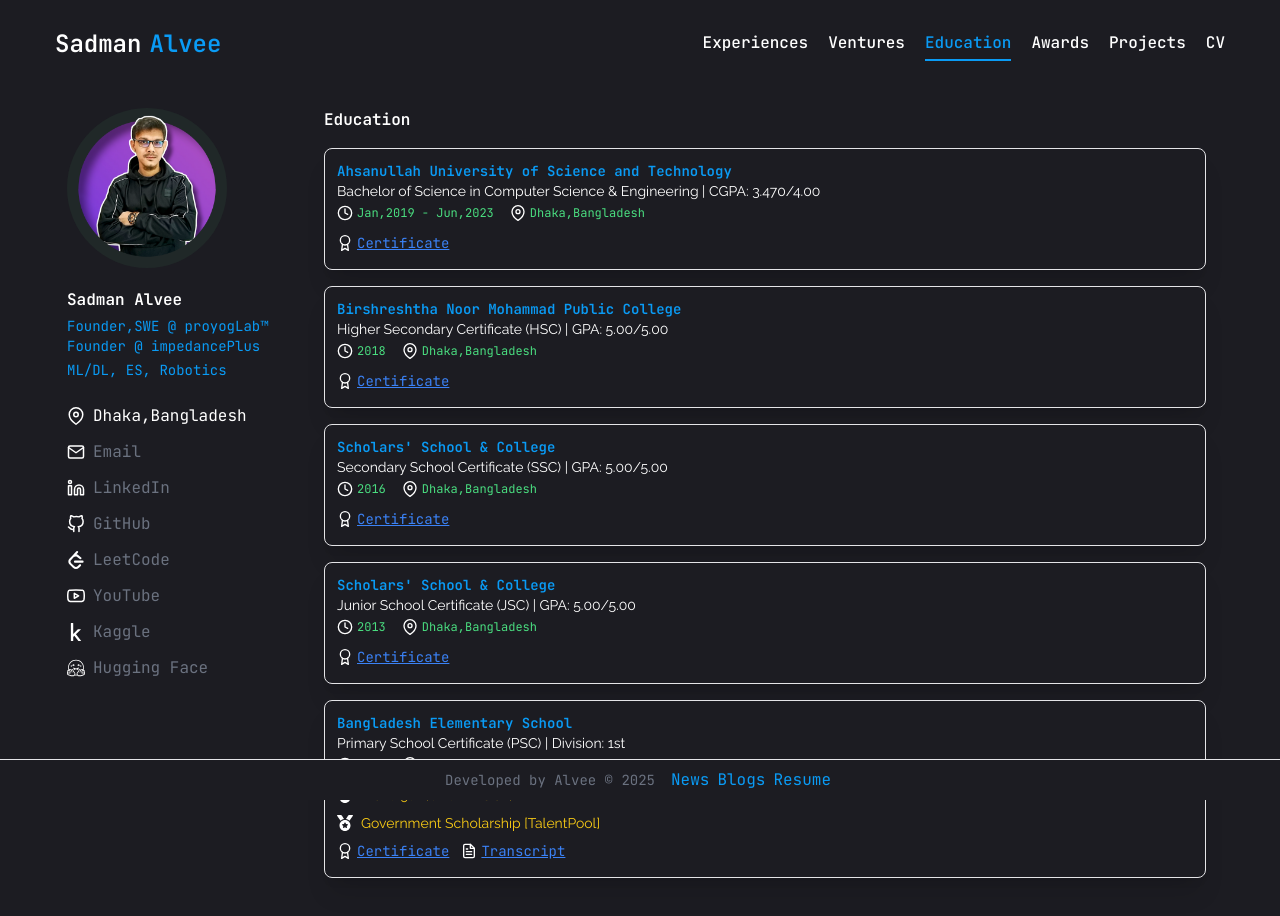
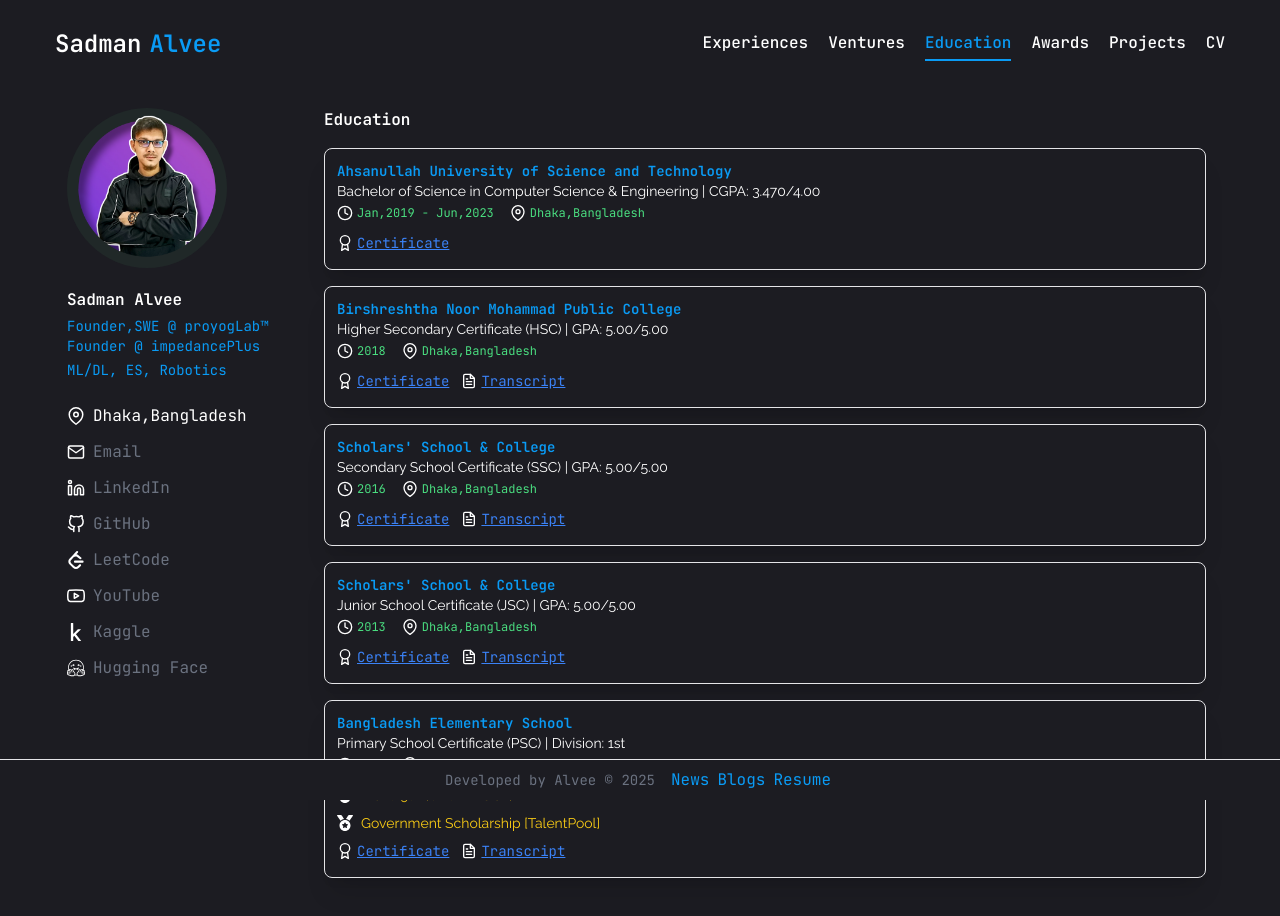
Before and after one commit to pointer2Alvee/website-portfolio-alvee, a Next.js app: page /education in a window 1280 px wide. Shown: the top 916 px of the page. Built offline with nearby package versions, Linux system fonts and the light colour scheme.

Commit message:
#21, Edducation HSC original certificate uploaded

```diff
--- a/app/education/page.jsx
+++ b/app/education/page.jsx
@@ -25,8 +25,8 @@
     degree: "Higher Secondary Certificate (HSC)",
     cgpa: "GPA: 5.00/5.00",
     duration: "2018",
-    certificateLink: "https://drive.google.com/file/d/1U-bVxLPmc1NCuLE-vpsbCfnNTEXOa3gZ/view?usp=drive_link",
-    /*transcriptLink: "https://drive.google.com/file/d/1EC-kwO5TLtFDPv99hdbutkXGom8Hu0uF/view?usp=drive_link",*/
+    certificateLink: "https://drive.google.com/file/d/1_2Wg-TRYo03fqBj2LAaZKTJ4K4B-mexq/view?usp=sharing",
+    transcriptLink: "https://drive.google.com/file/d/1EC-kwO5TLtFDPv99hdbutkXGom8Hu0uF/view?usp=drive_link",
     awardsOne: "",
     awardsTwo : ""
   },
@@ -39,7 +39,7 @@
     cgpa: "GPA: 5.00/5.00",
     duration: "2016",
     certificateLink: "https://drive.google.com/file/d/1_FkFvOmsssKOizwogdhmvBaHwpRD0_n0/view?usp=drive_link",
-    /*transcriptLink: "https://drive.google.com/file/d/1WNAIOPS6wYzSIXp2PiW_MnJHAfmzQfnf/view?usp=drive_link",*/
+    transcriptLink: "https://drive.google.com/file/d/1WNAIOPS6wYzSIXp2PiW_MnJHAfmzQfnf/view?usp=drive_link",
     awardsOne : "",
     awardsTwo : ""
   },
@@ -52,7 +52,7 @@
     cgpa: "GPA: 5.00/5.00",
     duration: "2013",
     certificateLink: "https://drive.google.com/file/d/1psyY6V3dkjirQ89gtPwOoJdIY1q0uxCb/view?usp=sharing",
-    /*transcriptLink: "https://drive.google.com/file/d/1psyY6V3dkjirQ89gtPwOoJdIY1q0uxCb/view?usp=sharing",*/
+    transcriptLink: "https://drive.google.com/file/d/1psyY6V3dkjirQ89gtPwOoJdIY1q0uxCb/view?usp=sharing",
     awardsOne : '',
     awardsTwo : ""
   },
```
